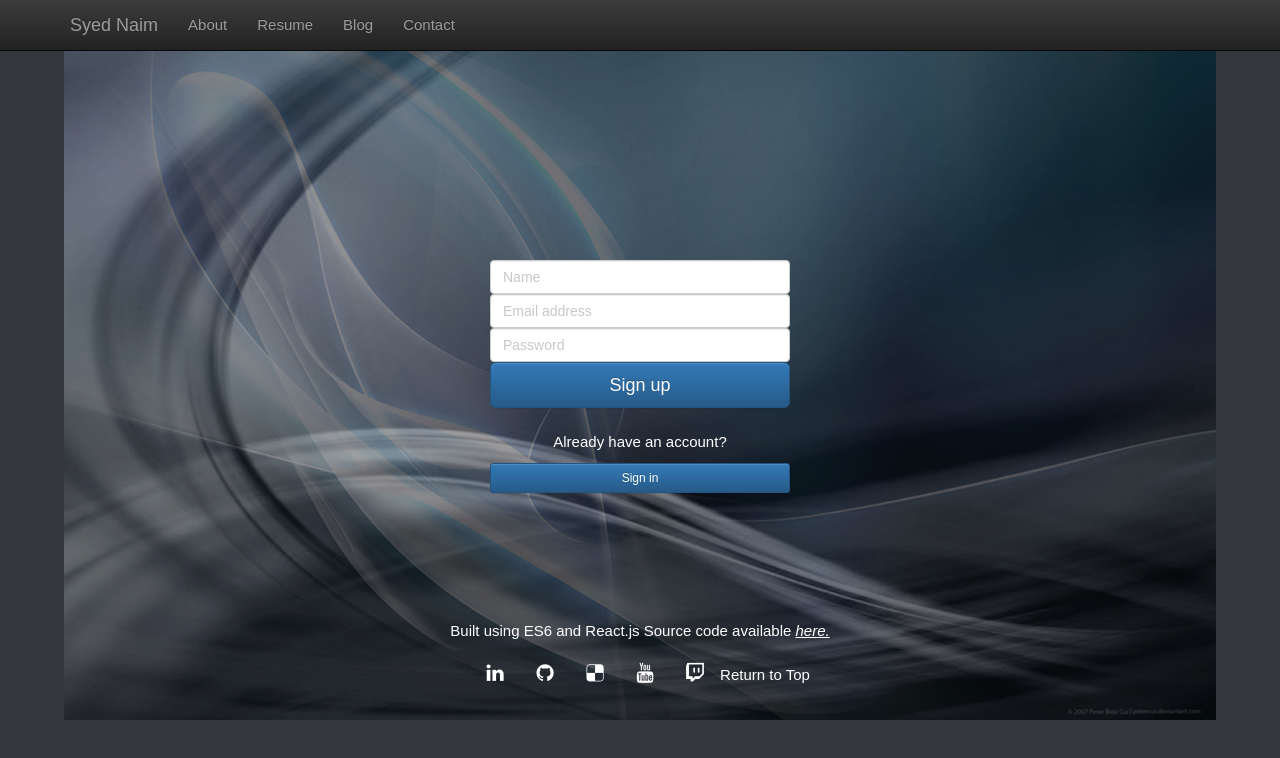
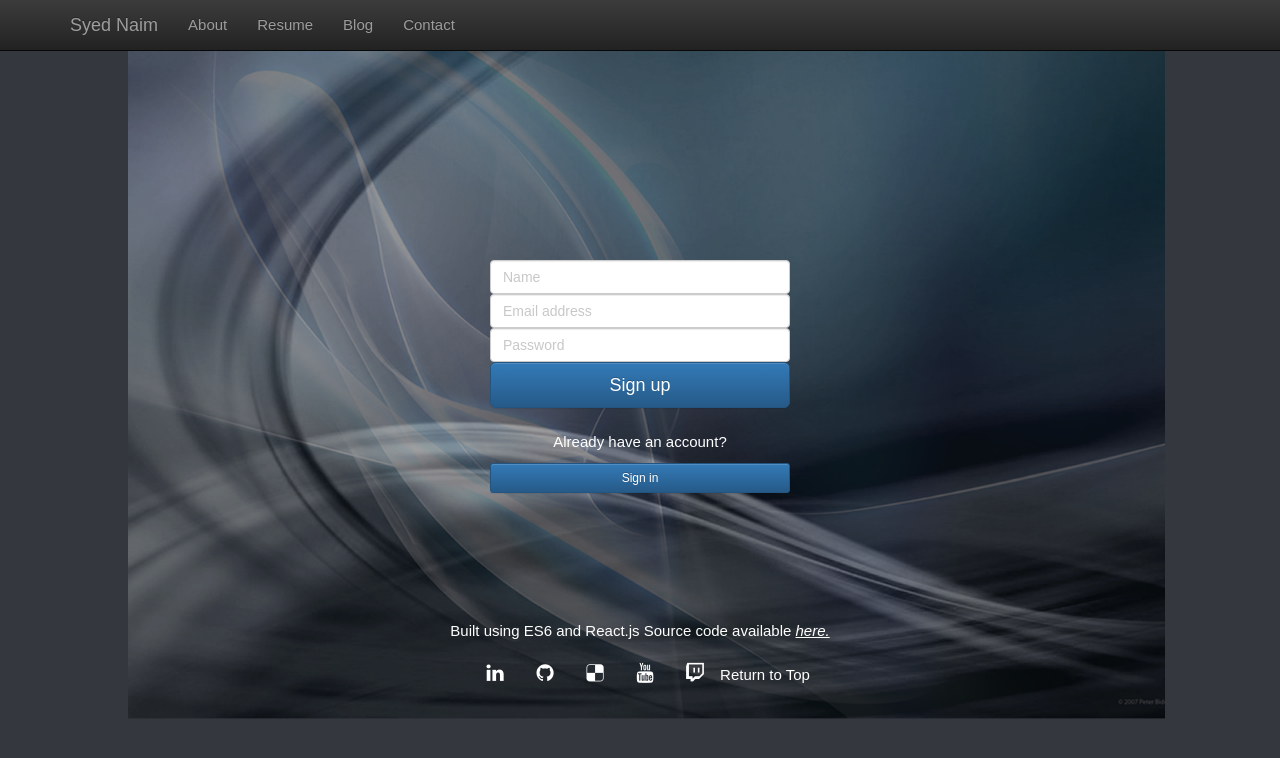
Before and after one commit to Aknaim/portfolio-and-blog, a React (Create React App) app: page /signup in a window 1280 px wide. Shown: the top 758 px of the page. Built offline with nearby package versions, Linux system fonts and the light colour scheme; a web font is replaced by a local one.

Commit message:
Adjusted text for signup to be more clear, changed the layout to add consistency throughout the site

```diff
--- a/src/components/Signup.js
+++ b/src/components/Signup.js
@@ -54,10 +54,10 @@ class Signup extends Component {
     }
 
     return (
-      <div className="container-fluid" id="signupBackground">
+      <div className="container-fluid-signup" >
+        <div id="signupBackground">
           <div className="div-signup">
             <form className="form-signup">
-            {/* <h2 className="form-signup-heading">Please Sign Up</h2> */}
               <label for="inputName" className="sr-only">Name</label>
               <input type="name" onChange={this.handleNameChange} id="inputName" className="form-control" placeholder="Name" required autofocus />
               <label for="inputEmail" className="sr-only">Email address</label>
@@ -73,6 +73,7 @@ class Signup extends Component {
             </div>
           </div>
         </div>
+      </div>
     )
   }
 }
--- a/src/styles/Signup.css
+++ b/src/styles/Signup.css
@@ -15,3 +15,8 @@
     background-size: cover;
     background-image: url("../assets/Page_Transparent_Background_Oasis_Skin_1.png");
   }
+
+.container-fluid-signup{
+    width: 90%;
+    margin-left: 10%;
+}
```
Lines whose indentation alone changed are shown as unchanged.
